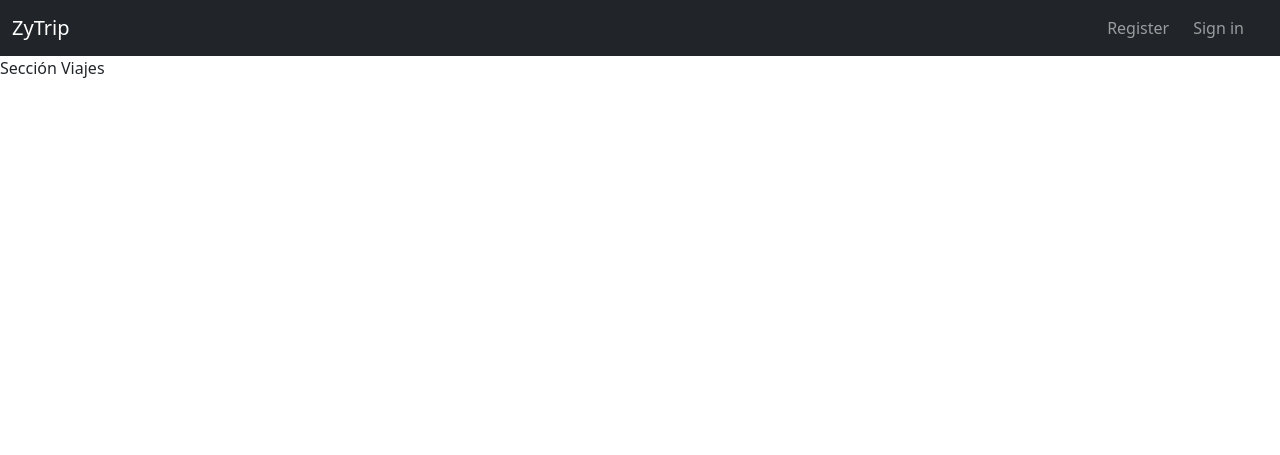
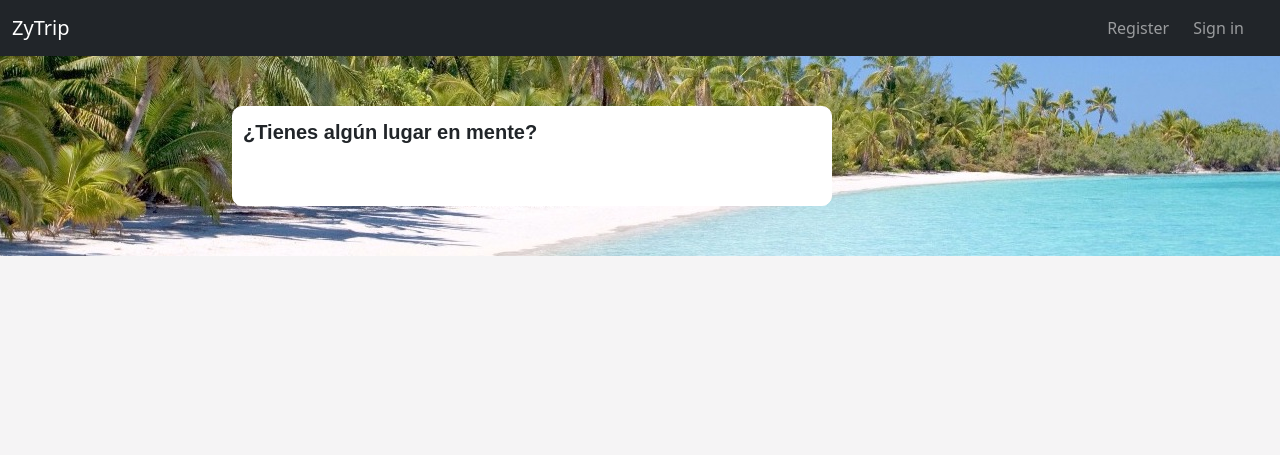
Before and after one commit to MiguelManzanoUAM/Zytrip, a Rails app: page /trips in a window 1280 px wide. Shown: the top 455 px of the page. Run offline with Rails 7, Linux system fonts and the light colour scheme; style sheets or scripts are compiled from the project's sources; some libraries are stand-ins or nearby versions.

Commit message:
Trips section first commit

```diff
--- a/zytrip/app/assets/stylesheets/main.css
+++ b/zytrip/app/assets/stylesheets/main.css
@@ -384,7 +384,7 @@
 
 .landing-form-info-btn-link{
   color: white;
-  font-size: 15px;
+  font-size: 20px;
   font-weight: bold;
   cursor: pointer;
   text-decoration: none;
@@ -398,6 +398,7 @@
 
 
 
+
 /**********************************************
  * Footer styles
 **********************************************/
@@ -408,3 +409,45 @@
   color: white;
   overflow: hidden;
 }
+
+
+
+/**********************************************
+ * Trips styles
+**********************************************/
+.trips-title-container{
+  width: 100%;
+  height: 200px;
+  background-color: #2b2a2f;
+
+  /*img*/
+  background-repeat: no-repeat;
+  background-position: center;
+  background-size: cover;
+  background-image: url(landscape3.jpg);
+  filter: none;
+
+  /*Estilos segun navegador */
+  -webkit-background-size: cover;
+  /*-webkit-filter: blur(10px);
+  -moz-filter: blur(10px);*/
+}
+
+.trips-title-help-container{
+  background-color: white;
+  margin-top: 50px;
+  float: right;
+  margin-right: 35%;
+  height: 100px;
+  width: 600px;
+  border-radius: 10px;
+  border: 1px solid white;
+}
+
+.trips-title-help-container-info{
+  font-size: 20px;
+  padding-top: 10px;
+  padding-left: 10px;
+  padding-right: 10px;
+  font-family: sans-serif;
+}
--- a/zytrip/app/views/trips/index.html.erb
+++ b/zytrip/app/views/trips/index.html.erb
@@ -1,5 +1,14 @@
 <%= render "layouts/header" %>
-Sección Viajes
+<div class="main-landing">
+    <div class="trips-title-container">
+        <div class="trips-title-help-container">
+            <div class="trips-title-help-container-info">
+                <b>¿Tienes algún lugar en mente?</b>
+            </div>
+        </div>
+    </div>
+</div>
+
 
 <% content_for :view_specific_css do %>
     <%= stylesheet_link_tag "main" %>
```
Also changed, not shown: zytrip/app/assets/images/landscape3.jpg (added).
